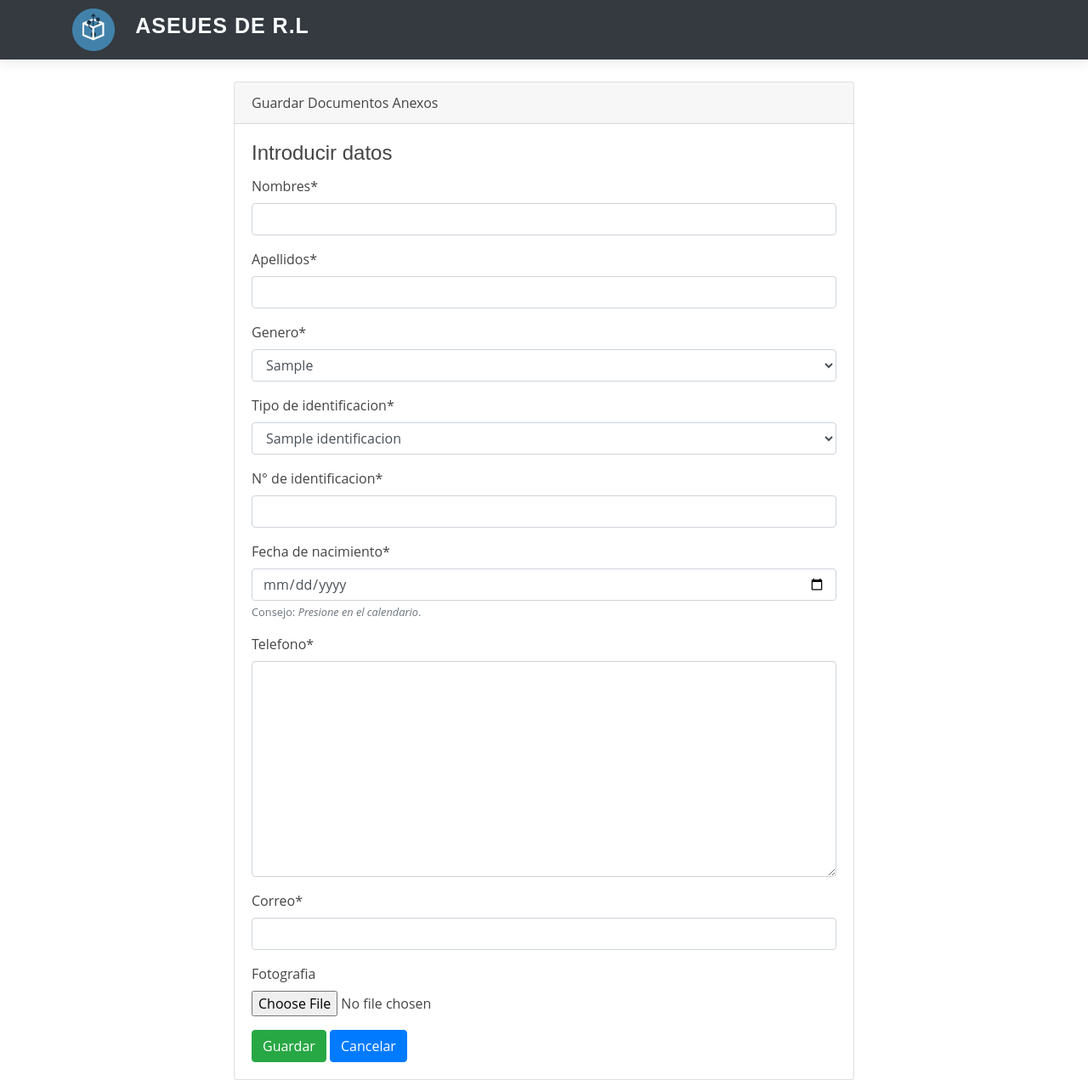
After one commit to Grupo14-TOO115/SIGEA, a Django app: template cliente/templates/anexo/crear.html in a window 1280 px wide. The commit adds this page. Shown: the whole page at 85% size. Run offline with Django 4.2, Linux system fonts and the light colour scheme; the template is opened without the code that fills it: values that come from a table or form of the project are taken from there, others are empty; tables that the repository leaves empty hold one stand-in row (values such as "Sample post"); some libraries are stand-ins or nearby versions.

Commit message:
carga inicial guardar docs anexos

```diff
--- /dev/null
+++ b/cliente/templates/anexo/crear.html
@@ -0,0 +1,27 @@
+{% extends "bases/base.html" %}
+
+{% block titulo %} Guardar Anexos {%endblock %}
+
+{% block contenido %}
+<br><br><br><br>
+<div class="container">
+    <div class="row">
+        <div class="container-fluid">
+            <div class="row align-items-center justify-content-center">
+                <div class="col-8 ">
+                    <div class="card">
+                        <div class="card-header">
+                            Guardar Documentos Anexos
+                        </div>
+                        <div class="card-body">
+                            <h4 class="card-title">Introducir datos</h4>
+                            {% include 'anexo/form.html' %}
+                        </div>
+                    </div>
+                </div>
+            </div>
+        </div>
+    </div>
+</div>
+
+{%endblock %}
--- /dev/null
+++ b/cliente/templates/anexo/form.html
@@ -0,0 +1,13 @@
+{% load crispy_forms_tags %}
+
+<form enctype="multipart/form-data" method="post">
+    {% csrf_token %}
+    <div class="mb-3">
+            {{ formulario|crispy }}
+    </div>
+
+    <input name="" class="btn btn-success" type="submit" value="Guardar">
+
+    <a name="" class="btn btn-primary" href="" role="button">Cancelar</a>
+
+</form>
--- a/cliente/templates/beneficiario/Index.html
+++ b/cliente/templates/beneficiario/Index.html
@@ -49,7 +49,7 @@
                     </table>
                 </div>
                 <div class="card-footer">
-                    <a class="btn btn-success" role="button" href="" >Siguiente</a>
+                    <a class="btn btn-success" role="button" href="{% url 'guardarAnexos' id_solicitud %}" >Siguiente</a>
                     <a class="btn btn-primary" role="button" href="{% url 'home' %}" >Cancelar</a>
 
                 </div>
```
